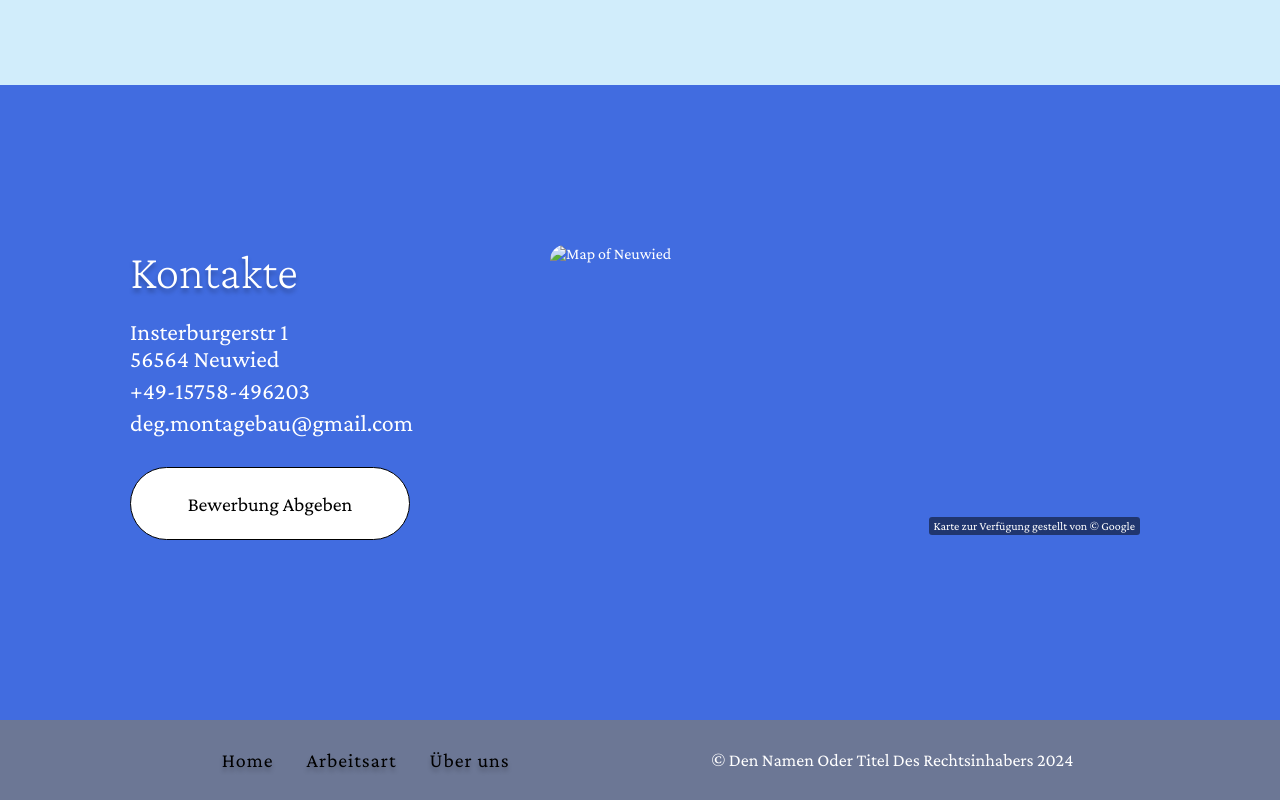
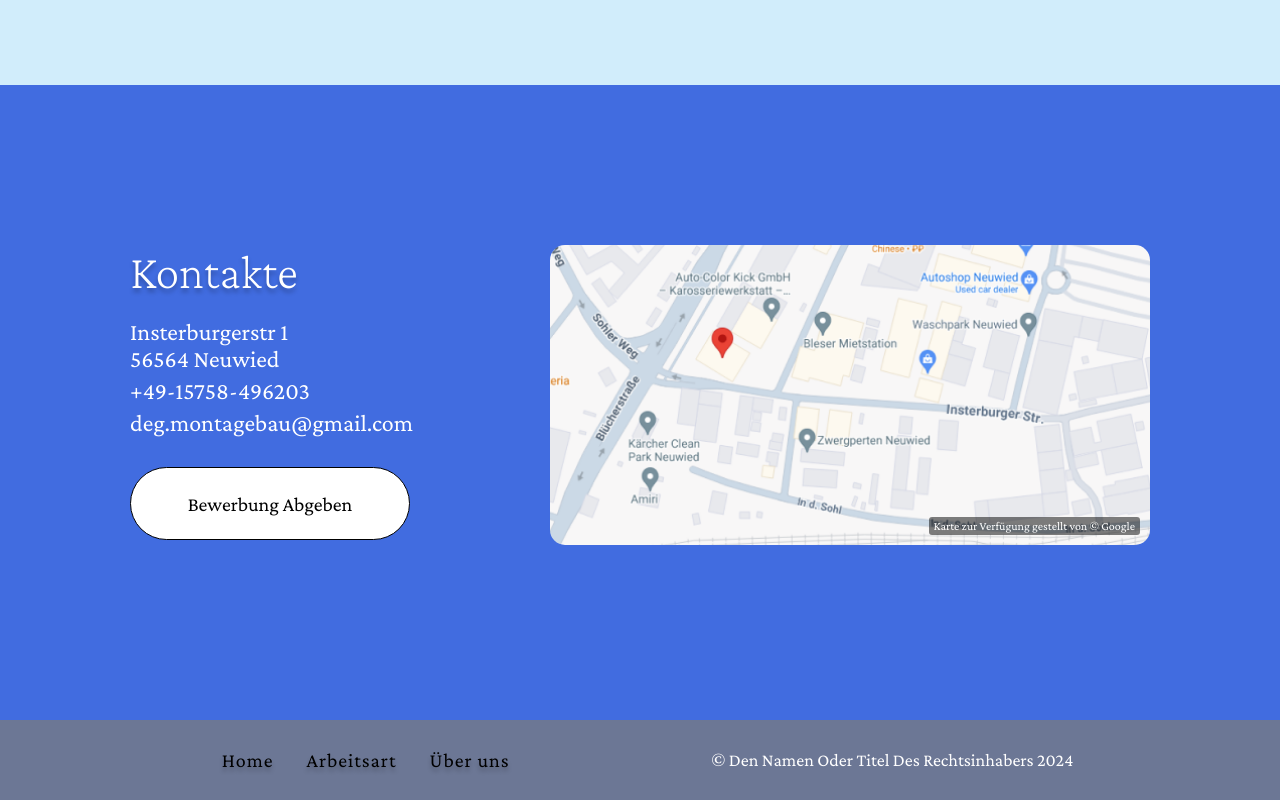
Before and after one commit to Site2370/Gutknecht-Tiefbau, a plain HTML site: page index.html in a window 1280 px wide. Shown: the part 3960-4760 px from the top of the page. Drawn offline with nearby package versions, Linux system fonts and the light colour scheme.

Commit message:
Update index.html

```diff
--- a/index.html
+++ b/index.html
@@ -241,7 +241,7 @@
                             <button class="btn showFormButton">Bewerbung Abgeben</button>
                         </div>
                         <div class="map">
-                            <img src="../tiefbau/img/map.png" alt="Map of Neuwied">
+                            <img src="img/map.png" alt="Map of Neuwied">
                             <p class="map-attribution">Karte zur Verfügung gestellt von © Google</p>
                         </div>
                     </div>
```
